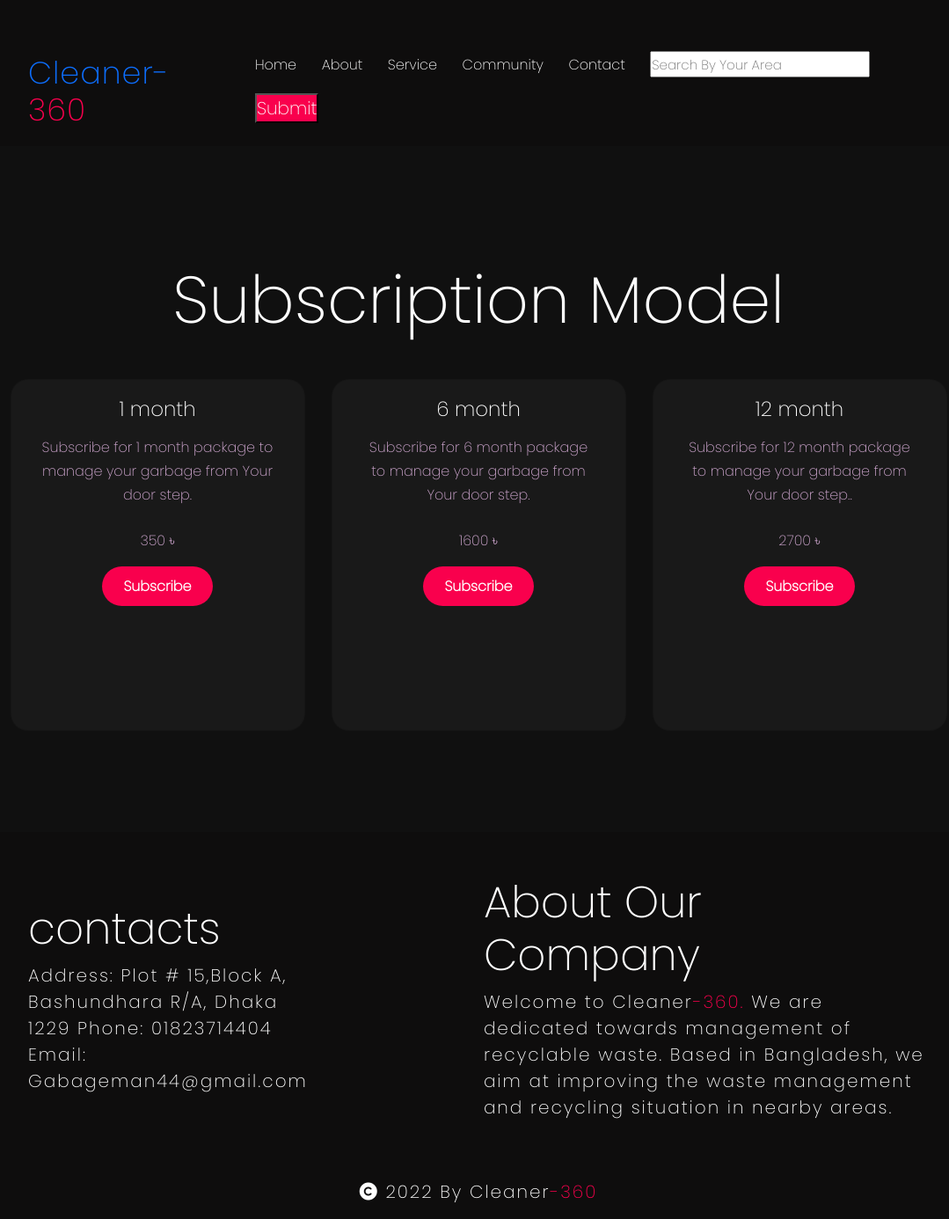
After one commit to Muhtasin-Mashrur-Adit/CLeaner-360, a PHP site: page /subscribe.html in a window 1280 px wide. The commit adds this page. Shown: the whole page at 88% size, without its empty margins (96-1175 px from the left). Run offline with PHP 8.4, Linux system fonts and the light colour scheme; some libraries are stand-ins or nearby versions.

Commit message:
added different pages and complete the subscribe page.

```diff
--- a/css/style.css
+++ b/css/style.css
@@ -186,8 +186,8 @@ h5{
 }
 .contacts{
     color:#fff;
-    font-size:25px;
-    margin-top: 300px;
+    font-size:20px;
+
 
 }
 .contacts p{
@@ -196,8 +196,8 @@ h5{
 }
 .about-2{
     color:#fff;
-    font-size:25px;
-    margin-top: 300px;
+    font-size:20px;
+
     margin-left: 200px;
 }
 .contacts h3{
--- /dev/null
+++ b/subscribe.html
@@ -0,0 +1,97 @@
+<!DOCTYPE html>
+<html lang="en">
+<head>
+    <meta charset="UTF-8">
+    <meta http-equiv="X-UA-Compatible" content="IE=edge">
+    <meta name="viewport" content="width=device-width, initial-scale=1.0">
+    <link href="https://cdn.jsdelivr.net/npm/bootstrap@5.1.3/dist/css/bootstrap.min.css" rel="stylesheet" integrity="sha384-1BmE4kWBq78iYhFldvKuhfTAU6auU8tT94WrHftjDbrCEXSU1oBoqyl2QvZ6jIW3" crossorigin="anonymous">
+    <link rel="preconnect" href="https://fonts.googleapis.com">
+    <link rel="preconnect" href="https://fonts.gstatic.com" crossorigin>
+    <link href="https://fonts.googleapis.com/css2?family=Poppins:wght@200&display=swap" rel="stylesheet">
+    <link rel="stylesheet" href="css/style.css">
+    <link rel="stylesheet" href="https://cdnjs.cloudflare.com/ajax/libs/font-awesome/6.1.1/css/all.min.css" integrity="sha512-KfkfwYDsLkIlwQp6LFnl8zNdLGxu9YAA1QvwINks4PhcElQSvqcyVLLD9aMhXd13uQjoXtEKNosOWaZqXgel0g==" crossorigin="anonymous" referrerpolicy="no-referrer" />
+    <title>Cleaner 360</title>
+</head>
+<body>
+    <div class="'hero">
+        <nav>
+            <h2 class="logo"><a href="index.html">Cleaner-<span>360</span></a></h2>
+            <ul>
+                <li><a href="index.html">Home</a></li>
+                <li><a href="About.html">About</a></li>
+                <li><a href="Service.html">Service</a></li>
+                <li><a href="Community.html">Community</a></li>
+                <li><a href="Contact.html">Contact</a></li>
+                <li><input type="text" placeholder="Search By Your Area" name="search"></li>
+                <li> <button type="submit">Submit</button></li>
+
+            </ul>
+        </nav>
+    </div>
+    <div class="service">
+        <div class="tittle">
+            <h2> Subscription Model</h2>
+        </div>
+        <div class="box">
+            <div class="card">
+
+                <h5>1 month</h5>
+                <div class="pra">
+                    <p> Subscribe for 1 month package to manage your garbage from Your door step.
+                    </p>
+                    <p>350 ৳</p>
+                    <p style="text-align:center;">
+                        <a class="button" href="login.html">Subscribe</a>
+                    </p>
+                </div>
+            </div>
+
+            <div class="card">
+
+                <h5>6 month</h5>
+                <div class="pra">
+                    <p>Subscribe for 6 month package to manage your garbage from Your door step.
+                    </p>
+
+                    <p> 1600 ৳</p>
+                    <p style="text-align:center;">
+                        <a class="button" href="login.html">Subscribe</a>
+                    </p>
+                </div>
+            </div>
+            <div class="card">
+
+                <h5>12 month</h5>
+                <div class="pra">
+                    <p>Subscribe for 12 month package to manage your garbage from Your door step..
+                    </p>
+                    <p> 2700 ৳</p>
+                    <p style="text-align:center;">
+                        <a class="button" href="login.html">Subscribe</a>
+                    </p>
+                </div>
+            </div>
+        </div>
+    </div>
+
+
+    <!-- footer part-->
+    <div class="last">
+        <div class="contacts">
+            <h3>contacts</h3>
+            <p>Address: Plot # 15,Block A, Bashundhara R/A, Dhaka 1229
+               Phone: 01823714404
+               Email: Gabageman44@gmail.com</p>
+        </div>
+        <div class="about-2">
+            <h3>About Our Company</h3>
+            <p>Welcome to Cleaner<span>-360.</span> We are dedicated towards management of recyclable waste.
+                 Based in Bangladesh, we aim at improving the waste management and recycling situation in nearby areas.</p>
+        </div>
+
+    </div>
+    <div class="copyright">
+        <p class="end"><i class="fa-solid fa-copyright"></i> 2022 By Cleaner<span>-360</span></p>
+    </div>
+</body>
+</html>
```
Also changed, not shown: community.html (added, +52 -0 lines), contact.html (added, +52 -0 lines), index.html (+6 -6 lines), pricing.html (added, +53 -0 lines), service.html (added, +52 -0 lines), css/service.css (added).
